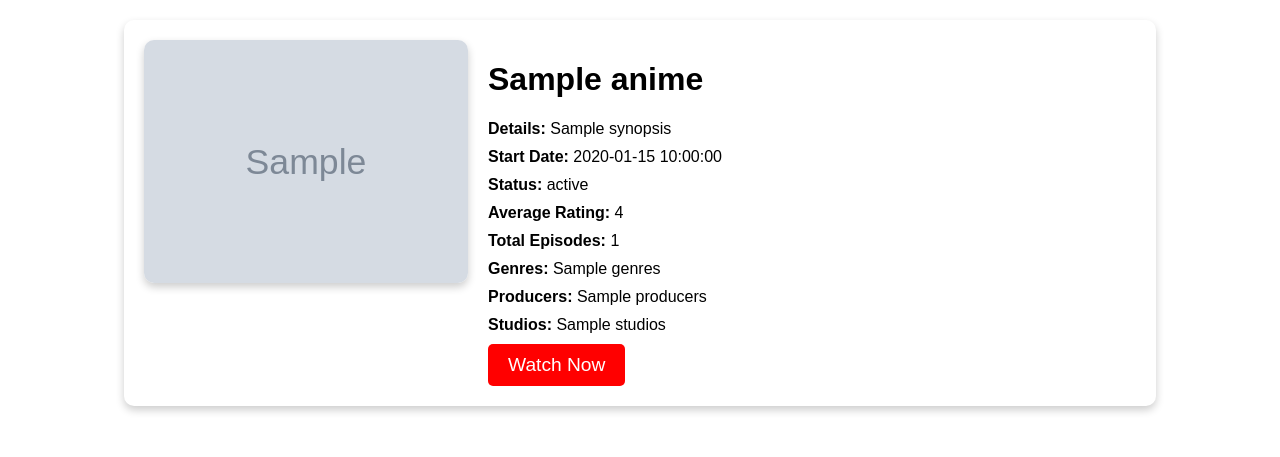
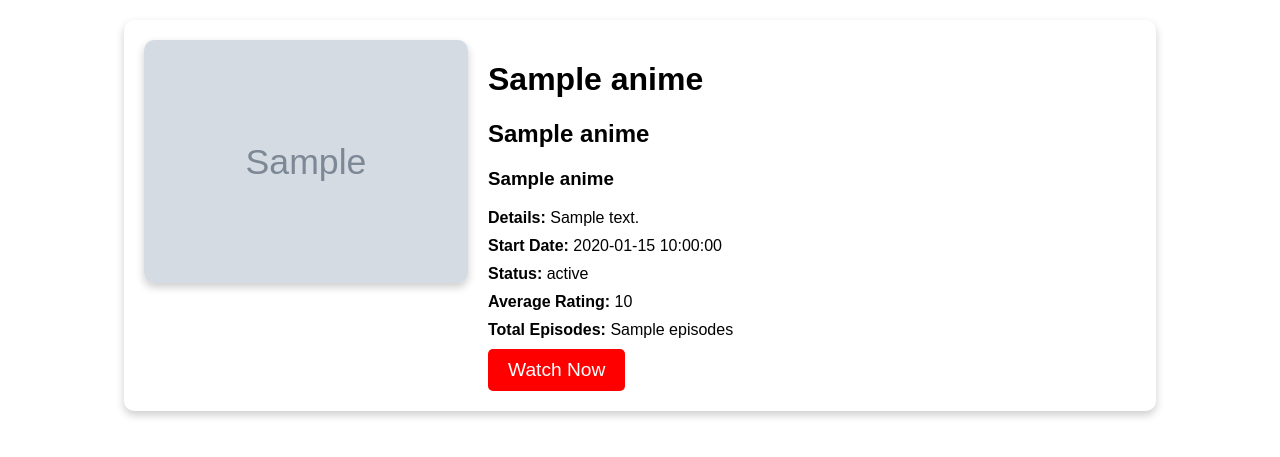
Before and after one commit to furjac/FG_Anime, a Flask app: template templates/details.html in a window 1280 px wide. Shown: the top 457 px of the page. Run offline with Flask 3, Linux system fonts and the light colour scheme; the template is opened without the code that fills it: most values are stand-ins (such as "Sample title", 1, 10 or a date in 2020); grey boxes marked "Sample" are stand-in pictures.

Commit message:
fixed the details page happy anime

```diff
--- a/app.py
+++ b/app.py
@@ -69,6 +69,10 @@ def fetch_anime_details_from_anilist(name):
     # Define the endpoint and send the request
     url = 'https://graphql.anilist.co'
     response = requests.post(url, json={'query': query, 'variables': variables})
+
+    if response.status_code != 200:
+        return None
+
     data = response.json()
 
     # Extract the data
--- a/templates/details.html
+++ b/templates/details.html
@@ -4,7 +4,7 @@
 <head>
     <meta charset="UTF-8">
     <meta name="viewport" content="width=device-width, initial-scale=1.0">
-    <title>{{ anime.title }}</title>
+    <title>{{ anime.title_romaji }}</title>
     <link rel="stylesheet" href="/static/css/styles.css">
     <link rel="stylesheet" href="/static/css/details.css">
 </head>
@@ -13,20 +13,18 @@
     <div class="details-container">
         <div class="anime-details">
             <div class="anime-poster">
-                <img src="{{ anime.poster_image }}" alt="{{ anime.title }} poster">
+                <img src="{{ anime.cover_image }}" alt="{{ anime.title_romaji }} poster">
             </div>
             <div class="anime-info">
-                <h1>{{ anime.title }}</h1>
-                <p><strong>Details:</strong> {{ anime.synopsis }}</p>
+                <h1>{{ anime.title_romaji }}</h1>
+                <h2>{{ anime.title_english }}</h2>
+                <h3>{{ anime.title_native }}</h3>
+                <p><strong>Details:</strong> {{ anime.description | safe }}</p>
                 <p><strong>Start Date:</strong> {{ anime.start_date }}</p>
                 <p><strong>Status:</strong> {{ anime.status }}</p>
-                <p><strong>Average Rating:</strong> {{ anime.rating }}</p>
-                <p><strong>Total Episodes:</strong> {{ anime.total_episodes }}</p>
-                <!-- Add additional AniAPI fields if available -->
-                <p><strong>Genres:</strong> {{ anime.genres | default('No genres available.') }}</p>
-                <p><strong>Producers:</strong> {{ anime.producers | default('No producers available.') }}</p>
-                <p><strong>Studios:</strong> {{ anime.studios | default('No studios available.') }}</p>
-                <a href="{{ url_for('anime', name=anime.title.lower().replace(' ', '-')) }}">
+                <p><strong>Average Rating:</strong> {{ anime.average_score }}</p>
+                <p><strong>Total Episodes:</strong> {{ anime.episodes }}</p>
+                <a href="{{ url_for('anime', name=anime.title_romaji.lower().replace(' ', '-')) }}">
                     <button class="watch-now"
                         style="background-color: red; color: white; padding: 10px 20px; font-size: 1.2em;">Watch
                         Now</button>
```
